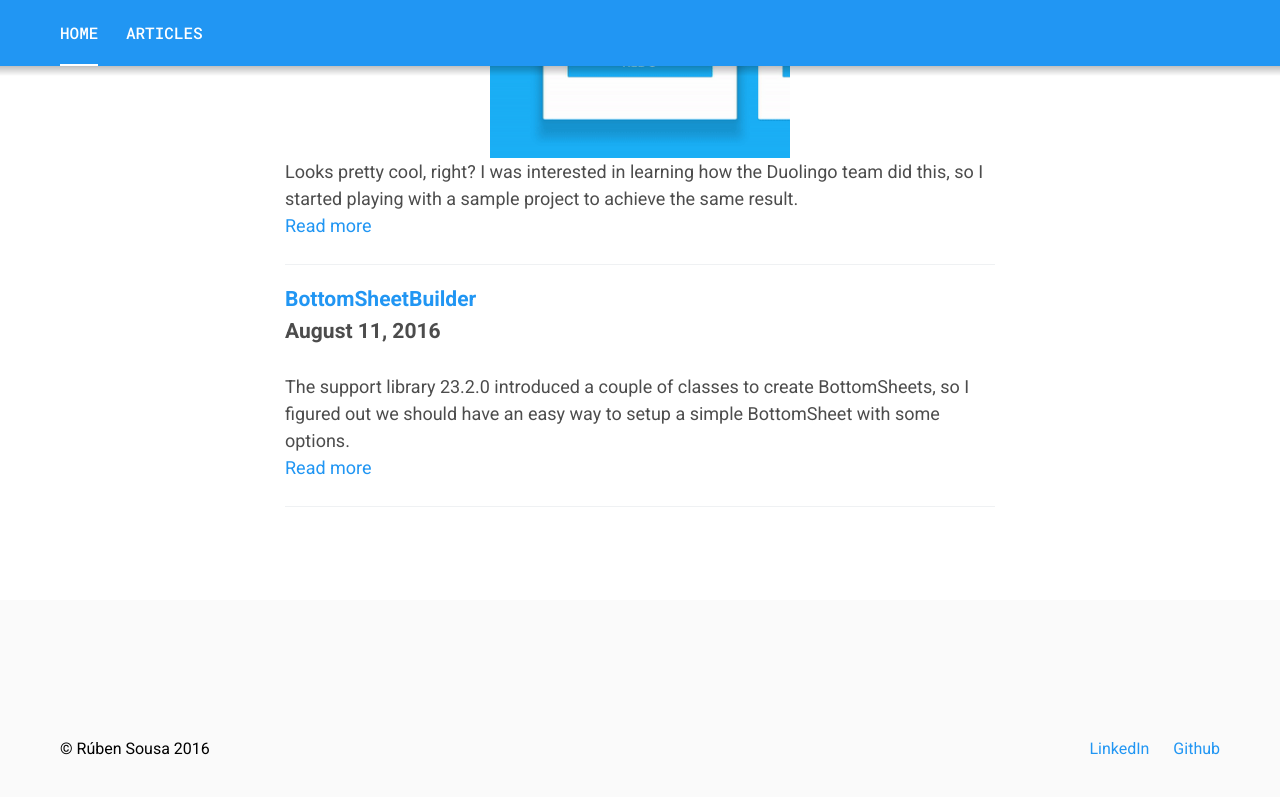
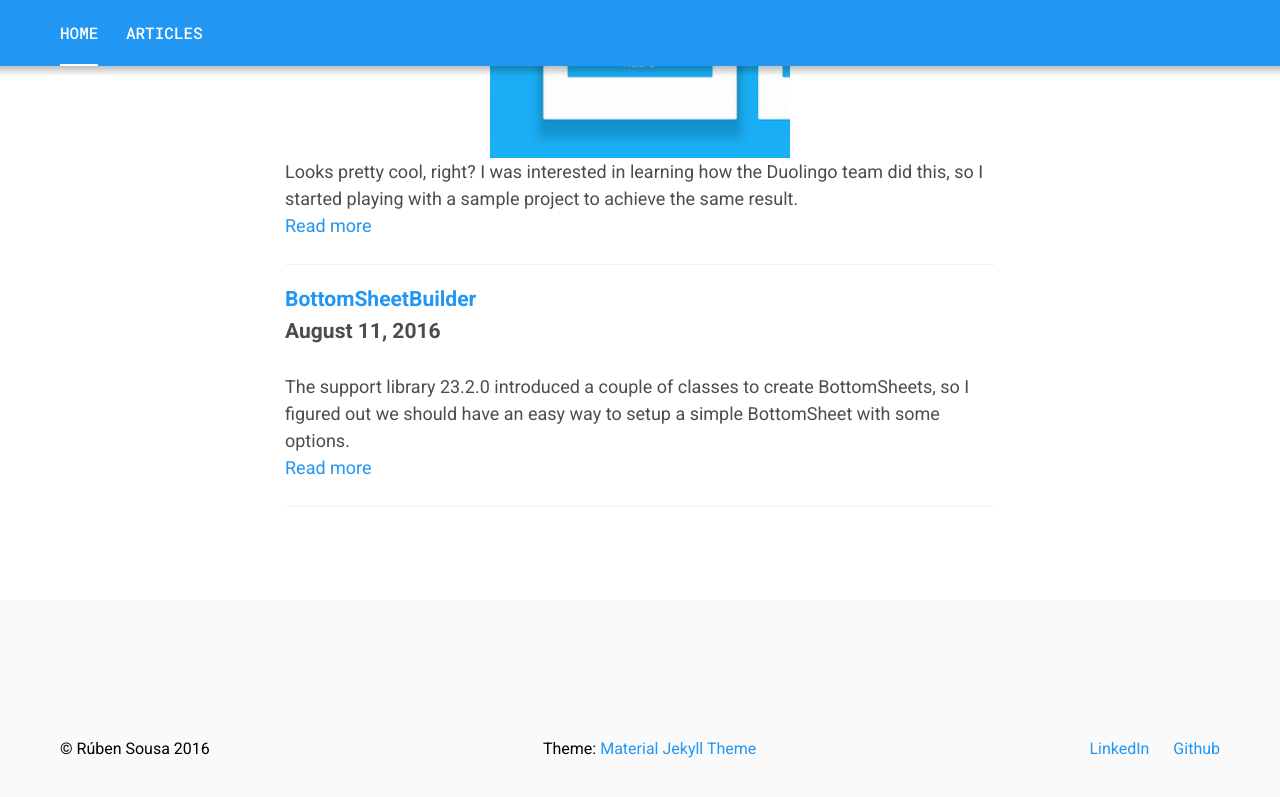
Before and after one commit to rubensousa/rubensousa.github.io, a Jekyll site: the page built from index.markdown, in a window 1280 px wide and 900 px high, scrolled down 2667 px. Shown: the top 797 px of the window. Built offline with Jekyll 4.4.1, drawn with Linux system fonts in a browser that asks for light colours.

Commit message:
Added theme to footer

```diff
--- a/_includes/footer.html
+++ b/_includes/footer.html
@@ -1,6 +1,7 @@
 <footer class="c-footer">
   <div class="u-container c-footer__container">
     <p>&copy; {{ site.title }} {{ site.time | date: '%Y' }}</p>
+    <p>Theme: <a href="https://github.com/alexcarpenter/material-jekyll-theme">Material Jekyll Theme</a></p>
     <p>
       {% if site.linkedinUsername %}<a href="https://www.linkedin.com/in/{{ site.linkedinUsername }}">LinkedIn</a>{% endif %}
       {% if site.googleUsername %}<a href="https://plus.google.com/+{{ site.githubUsername }}">Google+</a>{% endif %}
```
